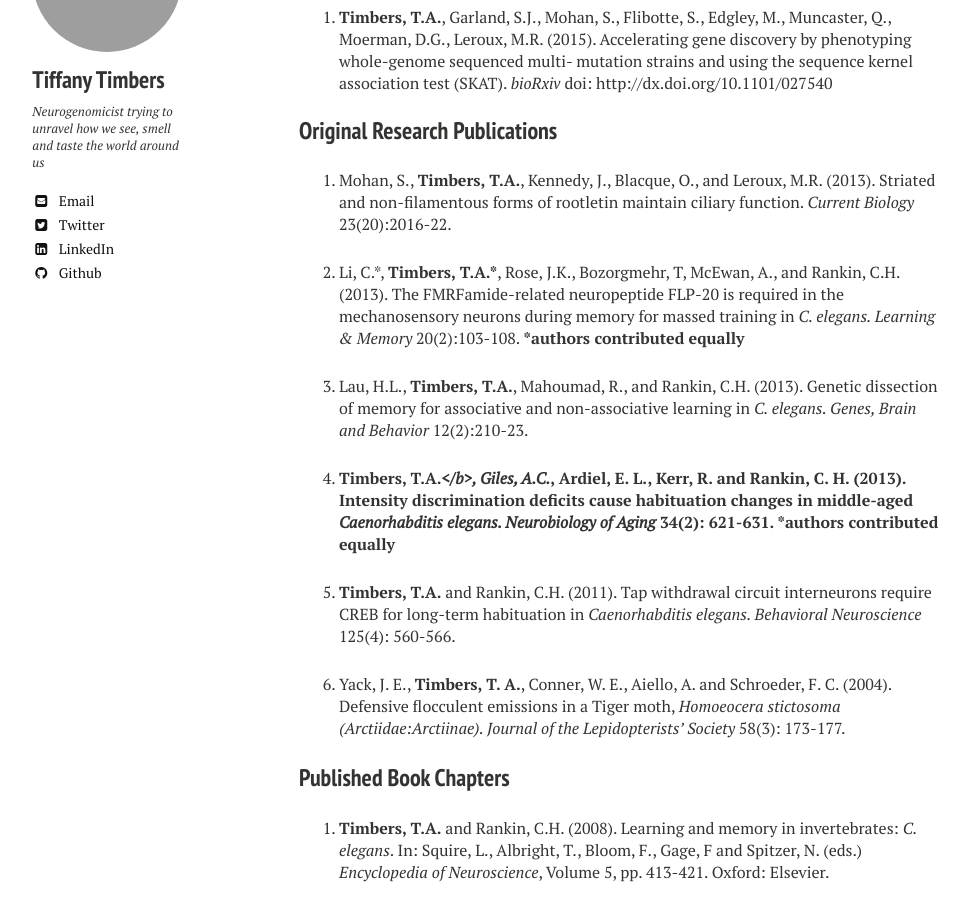
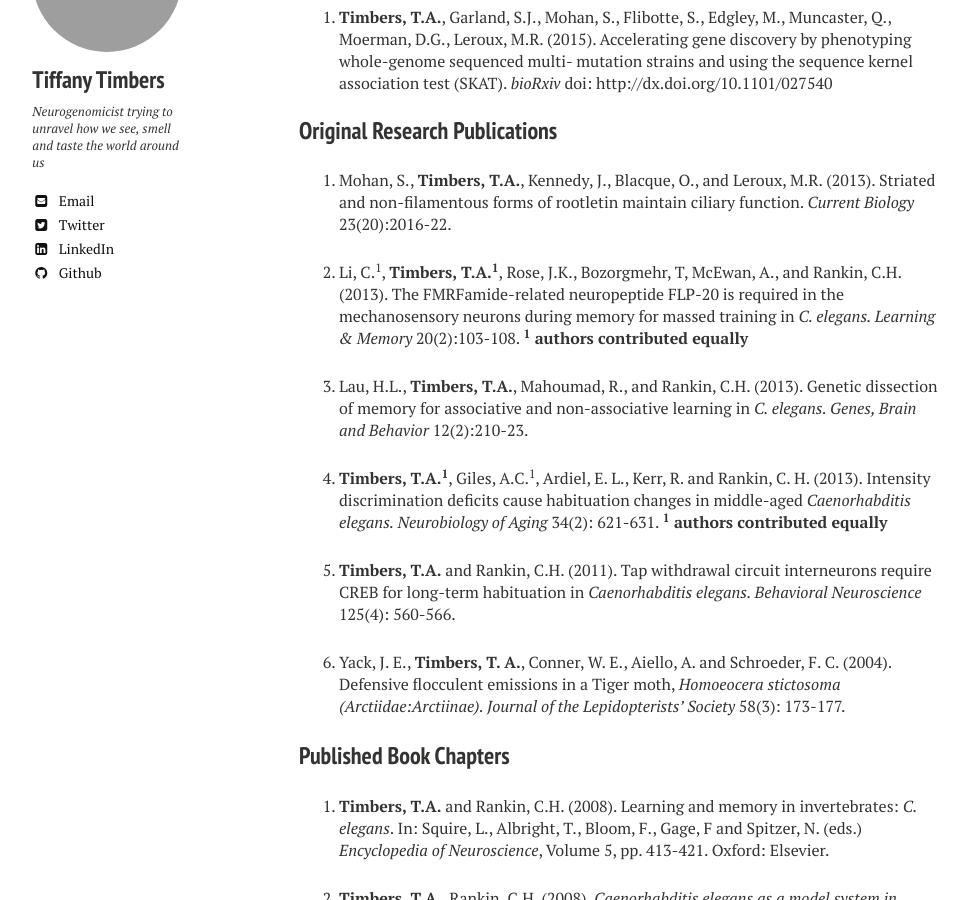
Before and after one commit to ttimbers/ttimbers.github.io, a Jekyll site: the page built from pubs/index.md, in a window 1280 px wide and 900 px high, scrolled down 436 px. Shown: the whole window, without its empty margins (21-989 px from the left). Built offline with Jekyll 4.4.1, drawn with Linux system fonts in a browser that asks for light colours; nearby versions of some CDN libraries; grey boxes are pictures that could not be loaded.

Commit message:
Fixed pub formatting

```diff
--- a/pubs/index.md
+++ b/pubs/index.md
@@ -22,19 +22,19 @@ sequenced multi- mutation strains and using the sequence kernel association test
 Striated and non-filamentous forms of rootletin maintain ciliary function.
 *Current Biology* 23(20):2016-22.
 
-2. Li, C.*, <b>Timbers, T.A.*</b>, Rose, J.K., Bozorgmehr, T, McEwan, A., and Rankin,
+2. Li, C.<sup>1</sup>, <b>Timbers, T.A.<sup>1</sup></b>, Rose, J.K., Bozorgmehr, T, McEwan, A., and Rankin,
 C.H. (2013). The FMRFamide-related neuropeptide FLP-20 is required in the mechanosensory
 neurons during memory for massed training in <i>C. elegans. Learning & Memory </i>
-20(2):103-108. <b>*authors contributed equally</b>
+20(2):103-108. <b><sup>1</sup> authors contributed equally</b>
 
 3. Lau, H.L., <b>Timbers, T.A.</b>, Mahoumad, R., and Rankin, C.H. (2013). Genetic
 dissection of memory for associative and non-associative learning in <i>C. elegans. Genes,
 Brain and Behavior</i> 12(2):210-23.
 
-4. <b>Timbers, T.A.*</b>, Giles, A.C.*, Ardiel, E. L., Kerr, R. and Rankin, C. H.
+4. <b>Timbers, T.A.<sup>1</sup></b>, Giles, A.C.<sup>1</sup>, Ardiel, E. L., Kerr, R. and Rankin, C. H.
 (2013). Intensity discrimination deficits cause habituation changes in middle-aged
 <i>Caenorhabditis elegans. Neurobiology of Aging</i> 34(2): 621-631.
-<b>*authors contributed equally </b>
+<b><sup>1</sup> authors contributed equally </b>
 
 5. <b>Timbers, T.A.</b> and Rankin, C.H. (2011). Tap withdrawal circuit interneurons
 require CREB for long-term habituation in <i>Caenorhabditis elegans. Behavioral
```
